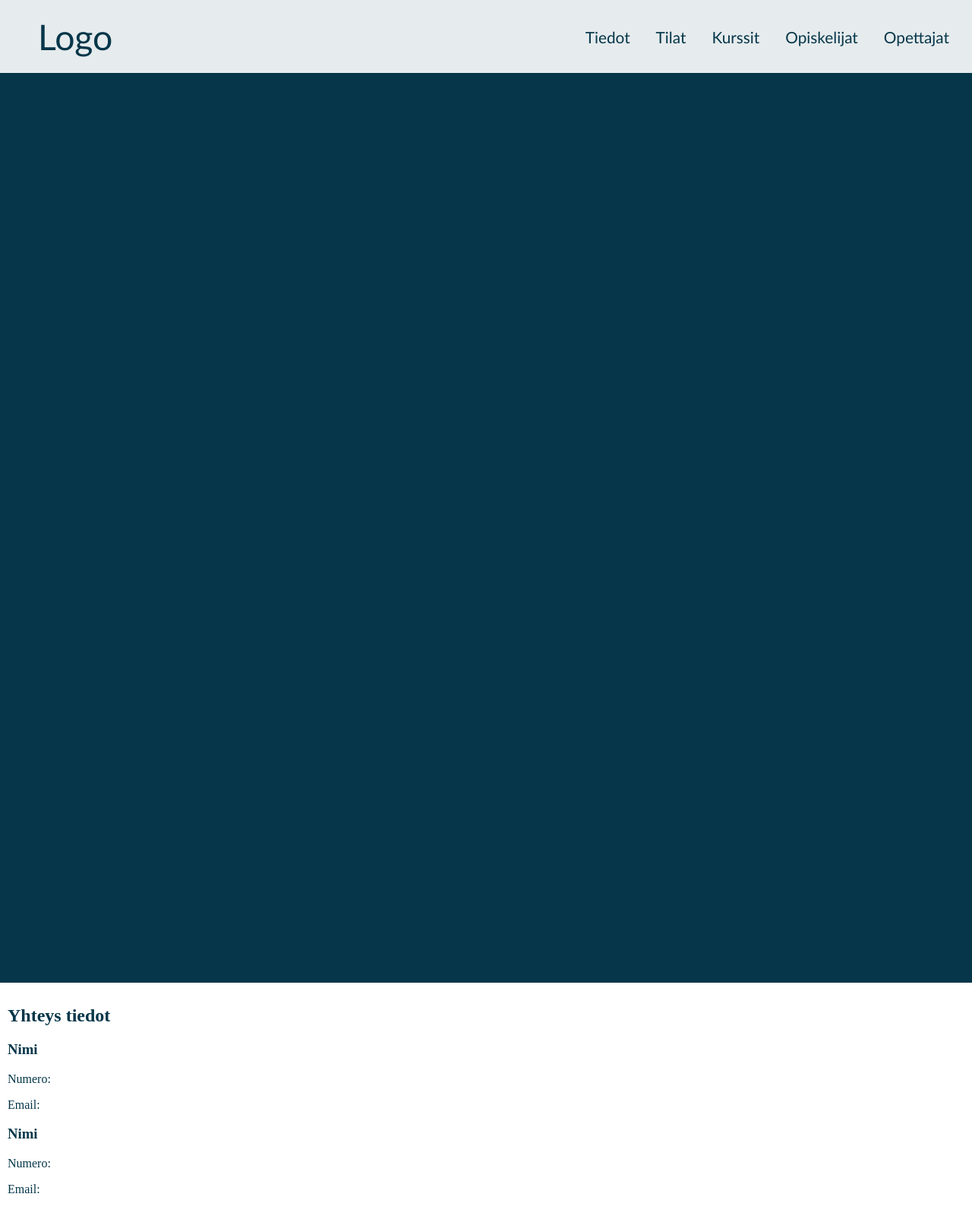
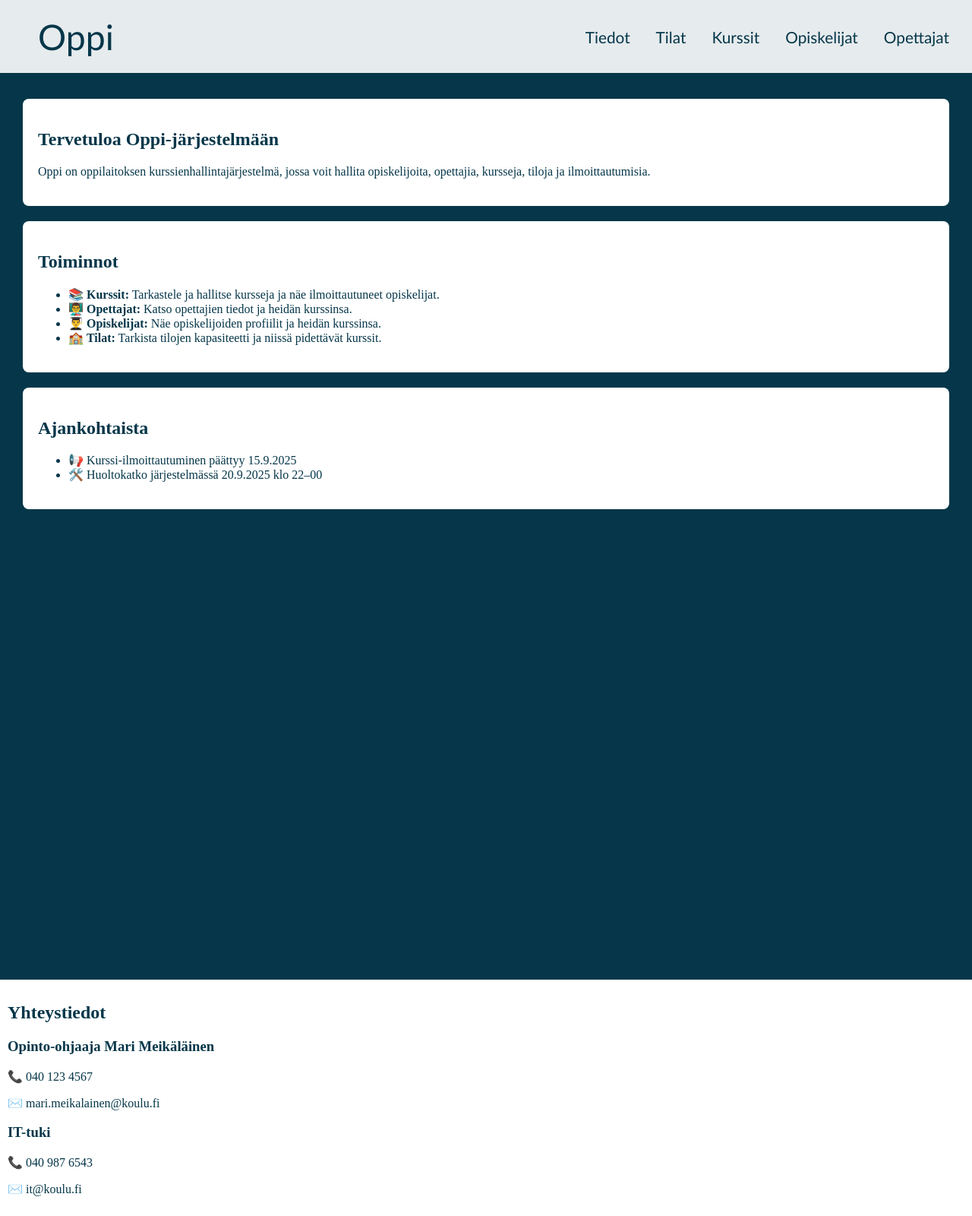
Before and after one commit to Autsku/Projekti, a PHP site: page / in a window 1280 px wide. Shown: the whole page at 76% size. Run offline with PHP 8.4, Linux system fonts and the light colour scheme.

Commit message:
LOgo ja etusivu muutokset

```diff
--- a/Projekti/Koodi/index.php
+++ b/Projekti/Koodi/index.php
@@ -1,14 +1,14 @@
 <!DOCTYPE html>
-<html lang="en">
+<html lang="fi">
 <head>
     <link rel="stylesheet" href="styles.css">
     <meta charset="UTF-8">
     <meta name="viewport" content="width=device-width, initial-scale=1.0">
-    <title>Oppi</title>
+    <title>Oppi – Kurssienhallinta</title>
 </head>
 <body>
     <div class="header">
-        <a href="index.php" class="logo">Logo</a>
+        <a href="index.php" class="logo">Oppi</a>
         <div class="items">
             <a href="tiedot.php">Tiedot</a>
             <a href="tilat.php">Tilat</a>
@@ -18,16 +18,45 @@
         </div>
     </div>
 
-        <div class="contentf">
-            <h2>Yhteys tiedot</h2>
-            <h3>Nimi</h3>
-            <p>Numero:</p>
-            <p>Email:</p>
-            <h3>Nimi</h3>
-            <p>Numero:</p>
-            <p>Email:</p>
-        </div>
+    <div class="content">
+        <!-- Tervetuloteksti -->
+        <section class="curse-box" style="margin: 20px; padding: 20px; border-radius: 8px;">
+            <h1>Tervetuloa Oppi-järjestelmään</h1>
+            <p>Oppi on oppilaitoksen kurssienhallintajärjestelmä, jossa voit hallita opiskelijoita, opettajia, kursseja, tiloja ja ilmoittautumisia.</p>
+        </section>
 
+        <!-- Ohjeet ja painikkeet eri toiminnoille -->
+        <section class="curse-box" style="margin: 20px; padding: 20px; border-radius: 8px;">
+            <h2>Toiminnot</h2>
+            <ul>
+                <li>📚 <strong>Kurssit:</strong> Tarkastele ja hallitse kursseja ja näe ilmoittautuneet opiskelijat.</li>
+                <li>👨‍🏫 <strong>Opettajat:</strong> Katso opettajien tiedot ja heidän kurssinsa.</li>
+                <li>👨‍🎓 <strong>Opiskelijat:</strong> Näe opiskelijoiden profiilit ja heidän kurssinsa.</li>
+                <li>🏫 <strong>Tilat:</strong> Tarkista tilojen kapasiteetti ja niissä pidettävät kurssit.</li>
+            </ul>
+        </section>
 
+        <!-- Ajankohtaista -->
+        <section class="curse-box" style="margin: 20px; padding: 20px; border-radius: 8px;">
+            <h2>Ajankohtaista</h2>
+            <ul>
+                <li>📢 Kurssi-ilmoittautuminen päättyy 15.9.2025</li>
+                <li>🛠️ Huoltokatko järjestelmässä 20.9.2025 klo 22–00</li>
+            </ul>
+        </section>
+    </div>
+
+    <!-- Yhteystiedot footerissa -->
+    <div class="contentf">
+        <h2>Yhteystiedot</h2>
+
+        <h3>Opinto-ohjaaja Mari Meikäläinen</h3>
+        <p>📞 040 123 4567</p>
+        <p>✉️ mari.meikalainen@koulu.fi</p>
+
+        <h3>IT-tuki</h3>
+        <p>📞 040 987 6543</p>
+        <p>✉️ it@koulu.fi</p>
+    </div>
 </body>
 </html>
--- a/Projekti/Koodi/kurssit.php
+++ b/Projekti/Koodi/kurssit.php
@@ -22,7 +22,7 @@ $kurssit = $stmt->fetchAll(PDO::FETCH_ASSOC);
 </head>
 <body>
     <div class="header">
-        <a href="index.php" class="logo">Logo</a>
+        <a href="index.php" class="logo">Oppi</a>
         <div class="items">
             <a href="tiedot.php">Tiedot</a>
             <a href="tilat.php">Tilat</a>
--- a/Projekti/Koodi/opettajat.php
+++ b/Projekti/Koodi/opettajat.php
@@ -16,7 +16,7 @@ $opettajat = $stmt->fetchAll(PDO::FETCH_ASSOC);
 </head>
 <body>
     <div class="header">
-        <a href="index.php" class="logo">Logo</a>
+        <a href="index.php" class="logo">Oppi</a>
         <div class="items">
             <a href="tiedot.php">Tiedot</a>
             <a href="tilat.php">Tilat</a>
--- a/Projekti/Koodi/opiskelijat.php
+++ b/Projekti/Koodi/opiskelijat.php
@@ -10,7 +10,7 @@
 </head>
 <body>
     <div class="header">
-        <a href="index.php" class="logo">Logo</a>
+        <a href="index.php" class="logo">Oppi</a>
         <div class="items">
             <a href="tiedot.php">Tiedot</a>
             <a href="tilat.php">Tilat</a>
--- a/Projekti/Koodi/tiedot.php
+++ b/Projekti/Koodi/tiedot.php
@@ -8,7 +8,7 @@
 </head>
 <body>
     <div class="header">
-        <a href="index.php" class="logo">Logo</a>
+        <a href="index.php" class="logo">Oppi</a>
         <div class="items">
             <a href="tiedot.php">Tiedot</a>
             <a href="tilat.php">Tilat</a>
--- a/Projekti/Koodi/tilat.php
+++ b/Projekti/Koodi/tilat.php
@@ -20,7 +20,7 @@ $tilat = $stmt->fetchAll(PDO::FETCH_ASSOC);
 </head>
 <body>
     <div class="header">
-        <a href="index.php" class="logo">Logo</a>
+        <a href="index.php" class="logo">Oppi</a>
         <div class="items">
             <a href="tiedot.php">Tiedot</a>
             <a href="tilat.php">Tilat</a>
```
